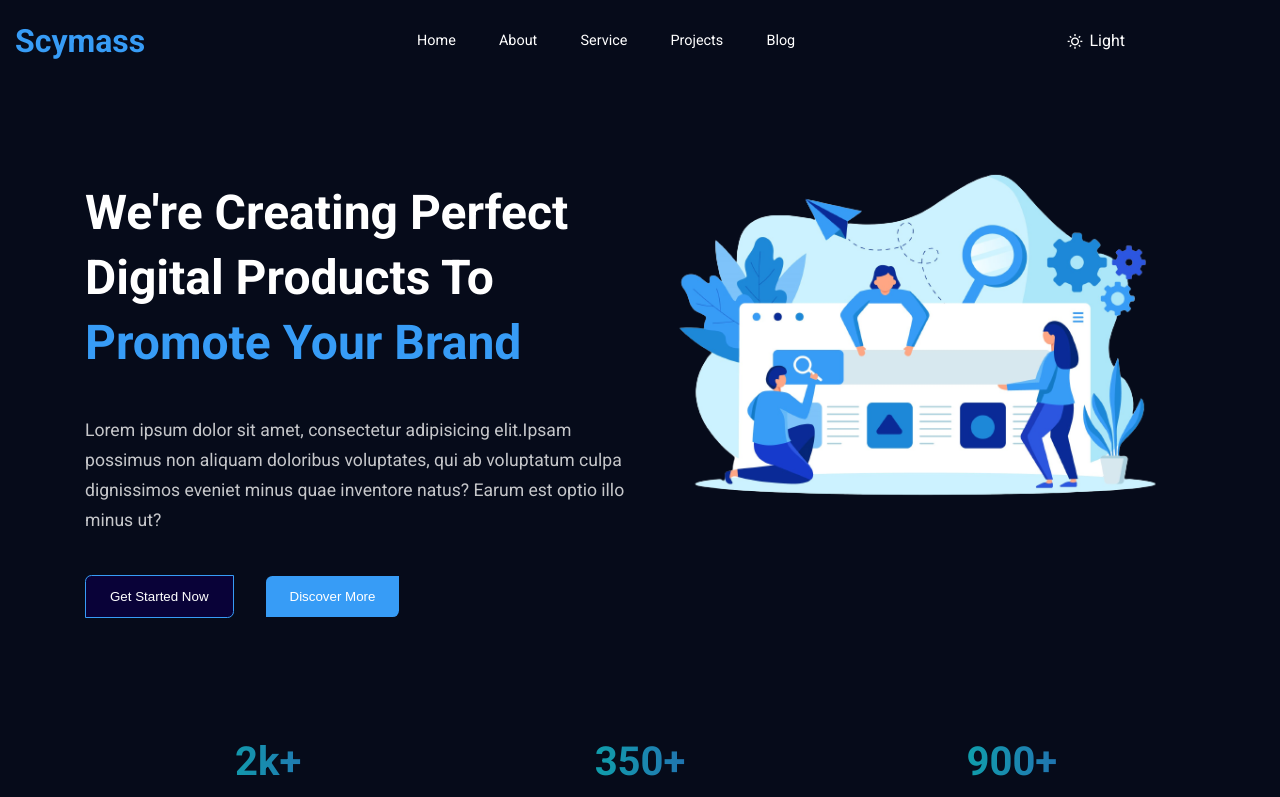
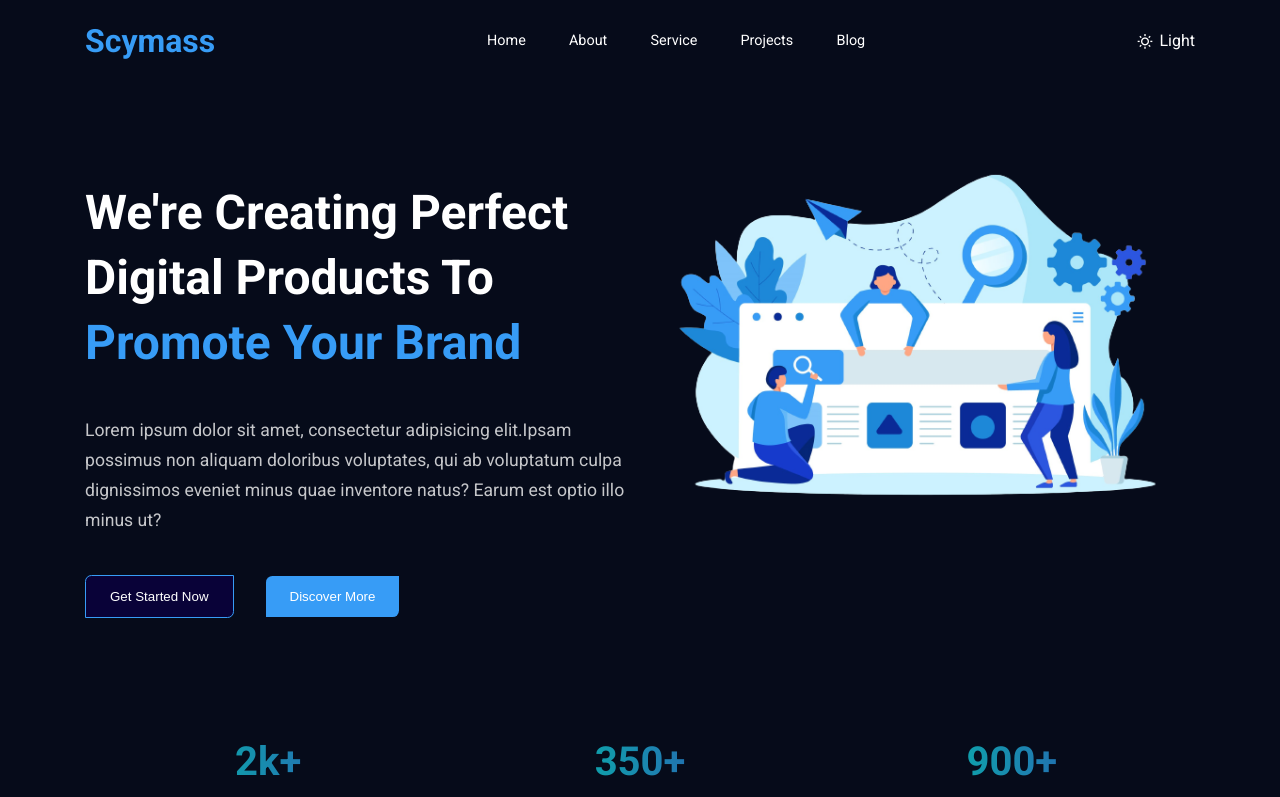
Before and after one commit to siamislamsj/Scymass, a React (Create React App) app: page / in a window 1280 px wide. Shown: the top 797 px of the page. Built offline with nearby package versions, Linux system fonts and the light colour scheme.

Commit message:
Update header.css
remove header width 100px

```diff
--- a/src/component/Header/header.css
+++ b/src/component/Header/header.css
@@ -1,5 +1,4 @@
 .header{
-  width: 100px;
   height: 80px;
   line-height: 80px;
 }
```
